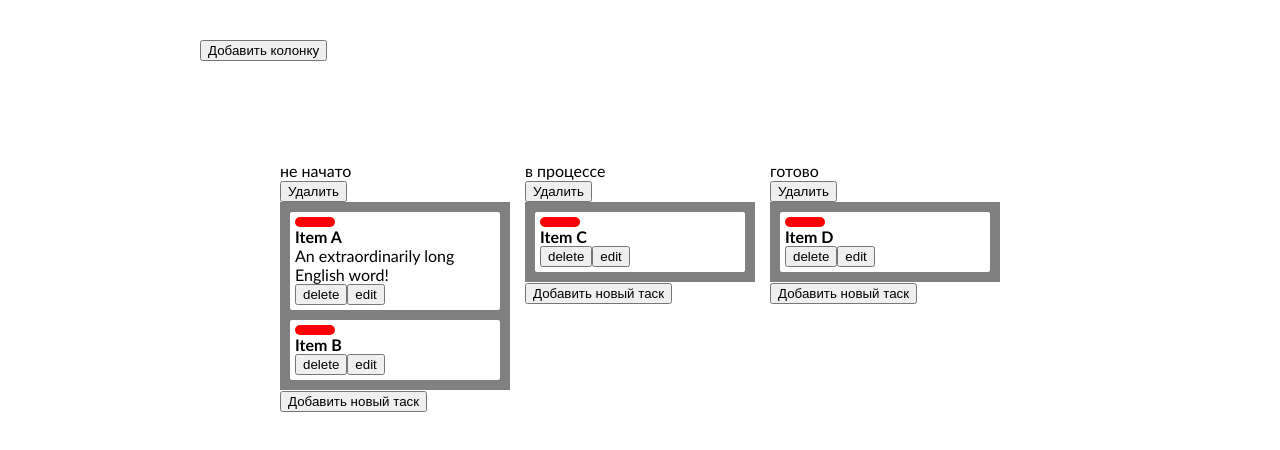
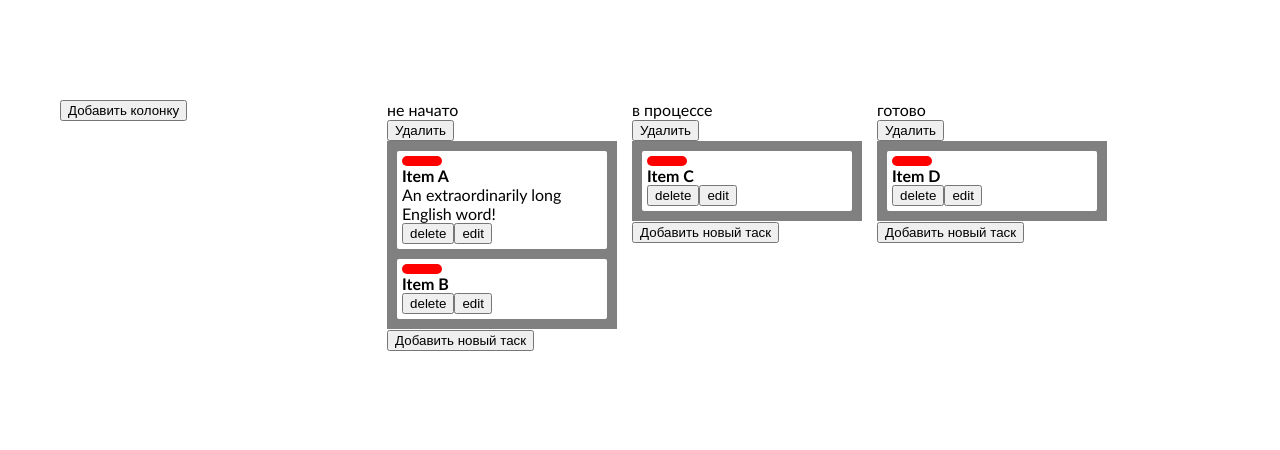
Before and after one commit to AleksaRud/ToDoList, a Vue app in the folder ToDoList/: page / in a window 1280 px wide. Shown: the top 450 px of the page. Built offline with nearby package versions, Linux system fonts and the light colour scheme.

Commit message:
edit window

```diff
--- a/ToDoList/src/components/DragDrop.vue
+++ b/ToDoList/src/components/DragDrop.vue
@@ -81,8 +81,11 @@ function setStorageData(key:string, data:Array<Object>) {
         }
 
         function editElement(id:string){
-            let pos = items.value.findIndex(item => item.id == id);
-            items.value[pos].in_edit = !items.value[pos].in_edit;
+            //let pos = items.value.findIndex(item => item.id == id);
+           //items.value[pos].in_edit = !items.value[pos].in_edit;
+
+            items.value.forEach( item => item.in_edit = (item.id == id) ? !item.in_edit : false);
+
             setStorageData('items', items.value);
         }
 
@@ -147,8 +150,8 @@ function setStorageData(key:string, data:Array<Object>) {
 </script>
 
 <template>
-
-    <button @click="addList" style="margin-top: 40px; margin-left: 200px;">Добавить колонку</button>
+    <div class="drag-drop-window">
+        <button @click="addList" >Добавить колонку</button>
         <div class="columns">
             <div v-for="list in lists">
                 <div v-if="!list.in_edit">
@@ -171,7 +174,7 @@ function setStorageData(key:string, data:Array<Object>) {
                             <div class="discription">{{ item.discription }}</div>
                             <div class="buttons">
                                 <button @click="deleteElement(item.id)">delete</button>
-                            <button v-if="!item.in_edit" @click="item.in_edit = !item.in_edit">edit</button>
+                                <button v-if="!item.in_edit" @click="editElement(item.id)">edit</button>
                             </div>
                         </div>
 
@@ -180,6 +183,7 @@ function setStorageData(key:string, data:Array<Object>) {
                 <button @click="addElement(list.list_id)">Добавить новый таск</button>
             </div>
 
+        </div>
     </div>
         <div class="edit-window">
             <div v-for="item in items">
@@ -196,18 +200,31 @@ function setStorageData(key:string, data:Array<Object>) {
                 </div>
             </div>
         </div>
+
 </template>
 
 <style scoped>
-    .columns {
+    .drag-drop-window{
         width: 100%;
         height: 100%;
+        box-sizing: border-box;
+        display: flex;
+        flex-direction: row;
+        justify-content: flex-start;
+        align-items: flex-start;
+        padding: 100px 60px;
+        gap: 200px;
+    }
+    .columns {
+        /*width: 100%;*/
+        width: fit-content;
+        height: fit-content;
         display: flex;
         flex-direction: row;
         gap: 15px;
         justify-content: center;
         align-items: flex-start;
-        margin-top: 100px;
+
     }
 
     .drop-zone{
@@ -254,16 +271,17 @@ function setStorageData(key:string, data:Array<Object>) {
         display: flex;
         flex-direction: column;
         align-items: center;
-        justify-content:center;
+        justify-content:flex-start;
         padding-top: 10px;
         padding-bottom: 10px;
         min-width: 0px;
         width: fit-content;
-        position: absolute;
+        height: 100%;
+        position: fixed;
+        top: 0px;
         right: 0px;
-
         min-height: 0px;
-
+        box-sizing: border-box;
 
         background-color: lightsteelblue;
     }
```
Lines whose indentation alone changed are shown as unchanged.
